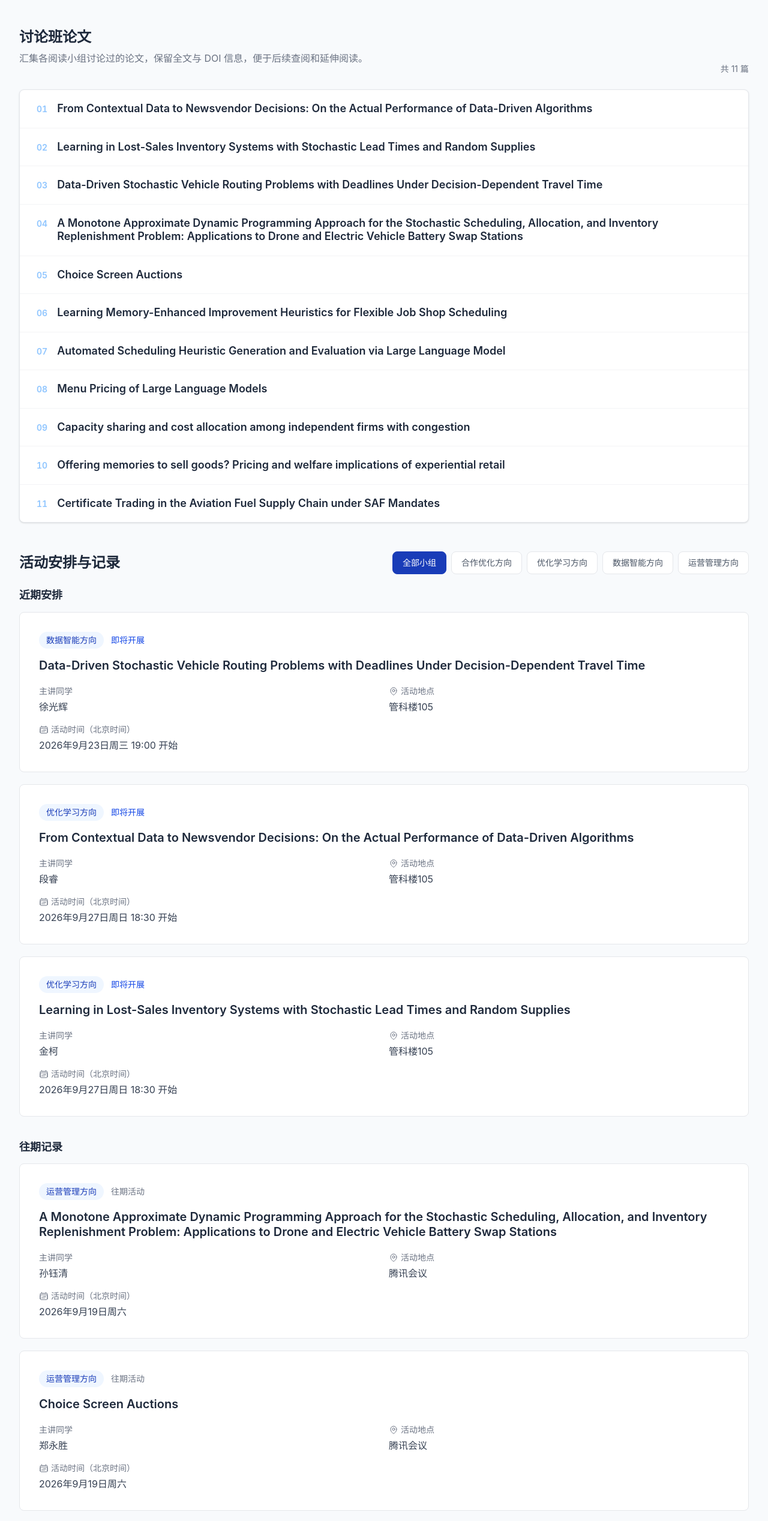
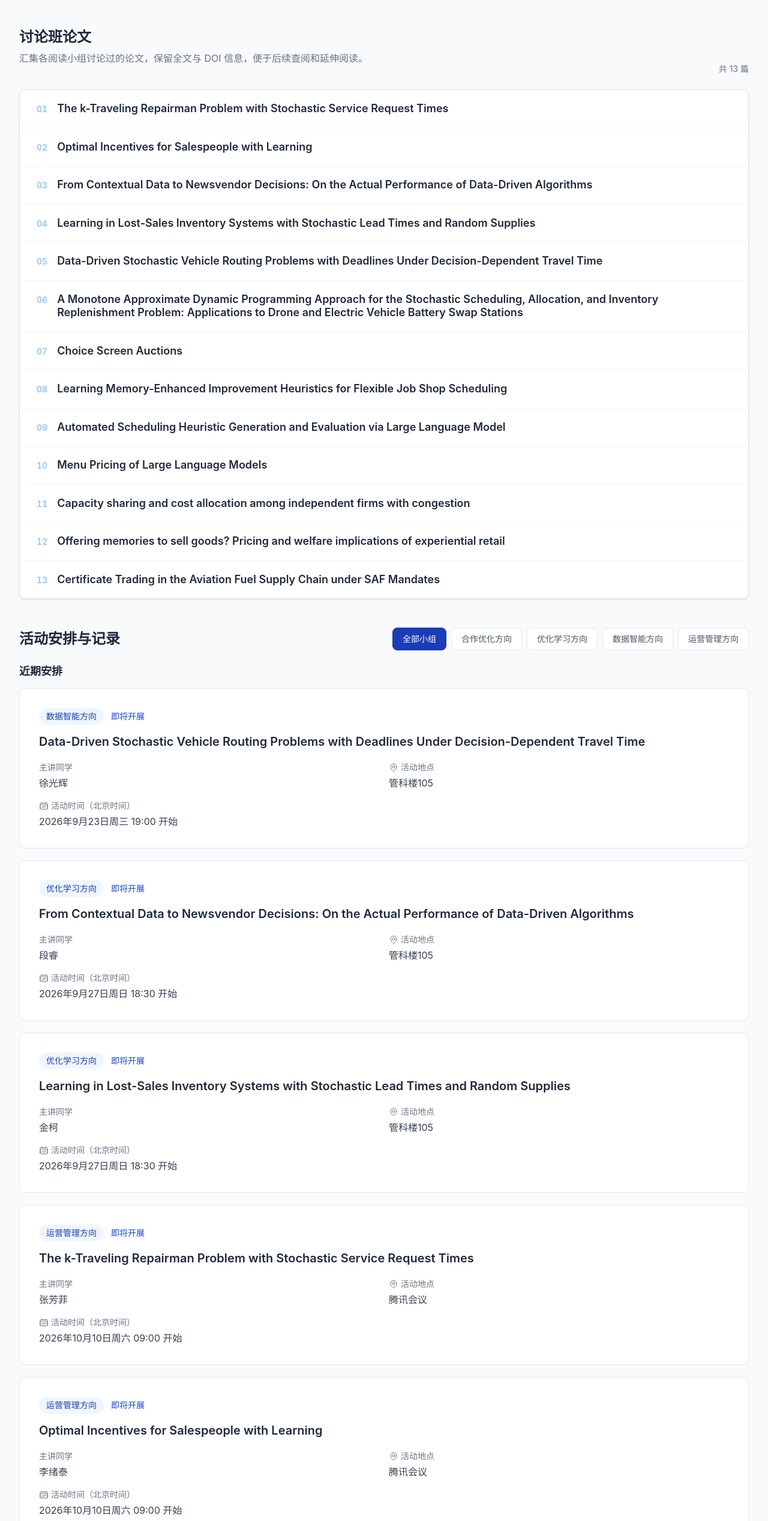
Before and after one commit to USTCidea/idealab, a React (Vite) app: page /idealab/reading-groups in a window 1280 px wide. Shown: the part 1071-3606 px from the top of the page at 60% size. Built offline with nearby package versions, Linux system fonts and the light colour scheme.

Commit message:
Add group-4 Oct 10 reading session entries
新增运营管理方向 2026-10-10 两场论文分享：张芳菲《The k-Traveling
Repairman Problem with Stochastic Service Request Times》与李绪泰
《Optimal Incentives for Salespeople with Learning》，并重新构建 docs。

```diff
--- a/src/data/readingGroups.ts
+++ b/src/data/readingGroups.ts
@@ -82,6 +82,22 @@ export const readingDiscussionQuestions = [
 
 // 每次活动新增一条记录，保留旧记录。填写示例见 READING_GROUPS.md。
 export const readingActivities: ReadingActivity[] = [
+  {
+    id: "group-4-20261010-01",
+    groupId: "group-4",
+    startsAt: "2026-10-10T09:00:00+08:00",
+    location: "腾讯会议",
+    presenters: ["张芳菲"],
+    paperTitle: "The k-Traveling Repairman Problem with Stochastic Service Request Times",
+  },
+  {
+    id: "group-4-20261010-02",
+    groupId: "group-4",
+    startsAt: "2026-10-10T09:00:00+08:00",
+    location: "腾讯会议",
+    presenters: ["李绪泰"],
+    paperTitle: "Optimal Incentives for Salespeople with Learning",
+  },
   {
     id: "group-2-20260927-01",
     groupId: "group-2",
```
Also changed, not shown: 2 other files (tests, documents, lock files or other folders).
